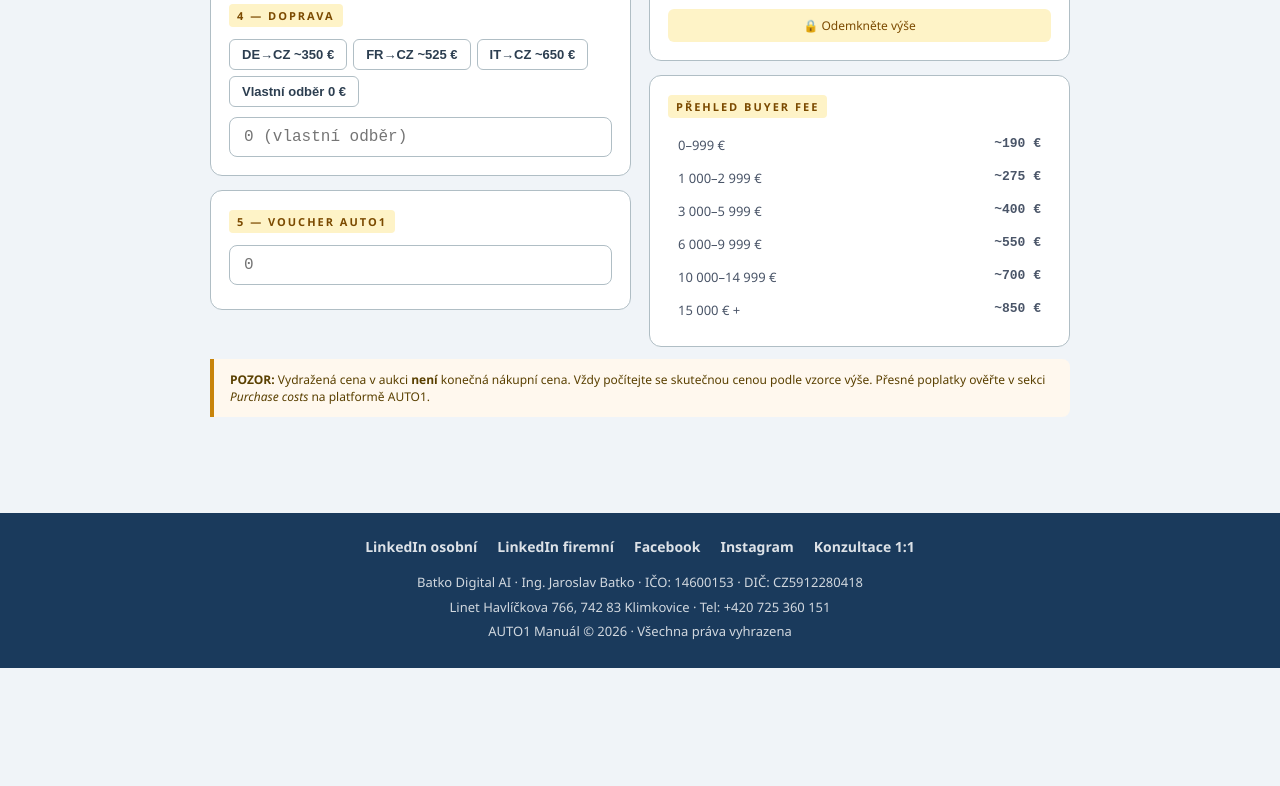
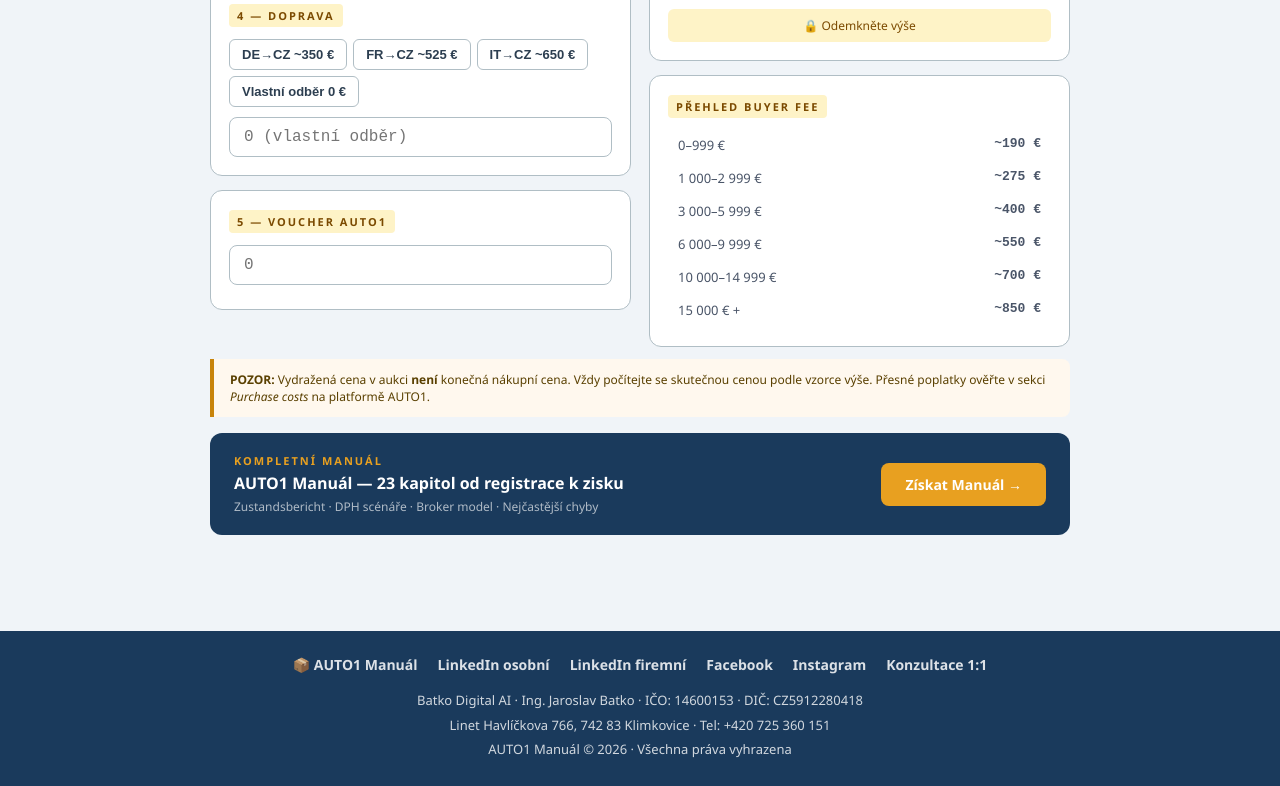
Before and after one commit to batkodigitalai/auto1-kalkulacka, a plain HTML site: page index.html in a window 1280 px wide. Shown: the part 989-1775 px from the top of the page. Before the commit the page ends 1657 px from the top, so only its background shows below. Drawn offline with Linux system fonts and the light colour scheme.

Commit message:
Add manual section with link in index.html

```diff
--- a/index.html
+++ b/index.html
@@ -248,10 +248,20 @@
   <div style="margin-top:12px;padding:12px 16px;background:#FFF8EE;border-left:4px solid var(--accent);border-radius:0 8px 8px 0;font-size:12px;color:#5a4000">
     <strong>POZOR:</strong> Vydražená cena v aukci <strong>není</strong> konečná nákupní cena. Vždy počítejte se skutečnou cenou podle vzorce výše. Přesné poplatky ověřte v sekci <em>Purchase costs</em> na platformě AUTO1.
   </div>
+
+  <div style="margin-top:16px;background:#1A3A5C;border-radius:12px;padding:20px 24px;display:flex;align-items:center;justify-content:space-between;flex-wrap:wrap;gap:14px">
+    <div>
+      <div style="font-size:11px;color:#E8A020;font-weight:700;letter-spacing:2px;margin-bottom:4px">KOMPLETNÍ MANUÁL</div>
+      <div style="font-size:16px;font-weight:700;color:#fff;margin-bottom:4px">AUTO1 Manuál — 23 kapitol od registrace k zisku</div>
+      <div style="font-size:12px;color:rgba(255,255,255,0.65)">Zustandsbericht · DPH scénáře · Broker model · Nejčastější chyby</div>
+    </div>
+    <a href="https://batkoflare1.gumroad.com/l/repnbe" target="_blank" style="background:#E8A020;color:#fff;padding:12px 24px;border-radius:8px;font-size:14px;font-weight:700;text-decoration:none;white-space:nowrap">Získat Manuál →</a>
+  </div>
 </main>
 
 <footer class="site-footer">
   <div class="links">
+    <a href="https://batkoflare1.gumroad.com/l/repnbe" target="_blank">📦 AUTO1 Manuál</a>
     <a href="https://www.linkedin.com/in/jaroslav-batko-83a4aa62/" target="_blank">LinkedIn osobní</a>
     <a href="https://www.linkedin.com/company/batko-digital-ai/" target="_blank">LinkedIn firemní</a>
     <a href="https://www.facebook.com/batkodigitalai/" target="_blank">Facebook</a>
```
